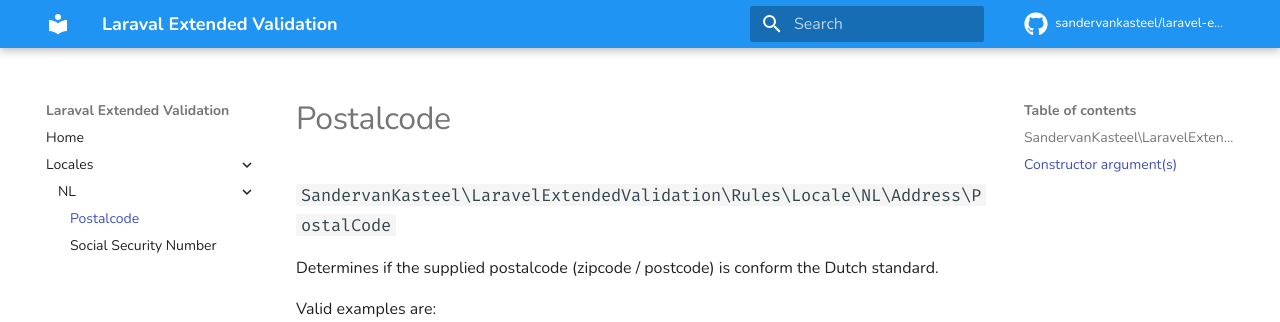
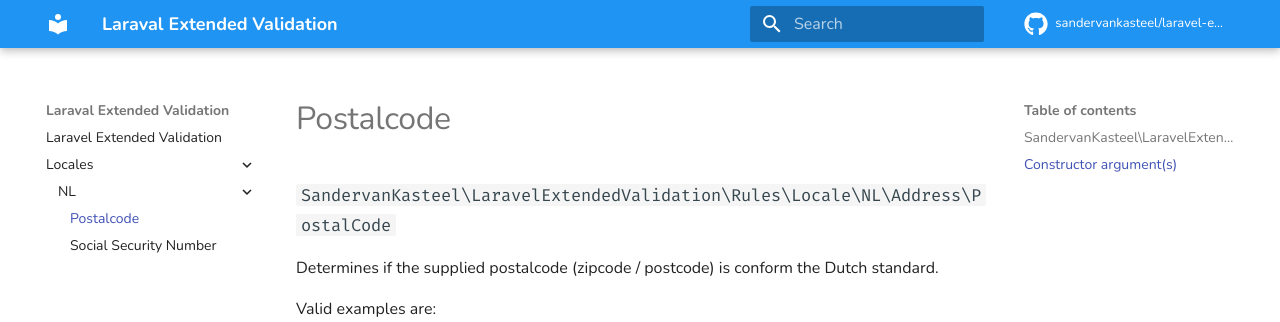
Before and after one commit to sandervankasteel/laravel-extended-validation, an MkDocs documentation site: the page built from docs/locale/NL/Address/PostalCode.md, in a window 1280 px wide. Shown: the top 322 px of the page. Built offline with MkDocs 1.6.1 and Material for MkDocs 9.7.7, drawn with Linux system fonts in a browser that asks for light colours; nearby versions of some CDN libraries; comment, search, counter and statistics services are not loaded.

Commit message:
Updated index.md

```diff
--- a/docs/index.md
+++ b/docs/index.md
@@ -1,3 +1,3 @@
-### Hello world
+# Laravel Extended Validation
 
 Hello world :)
```
